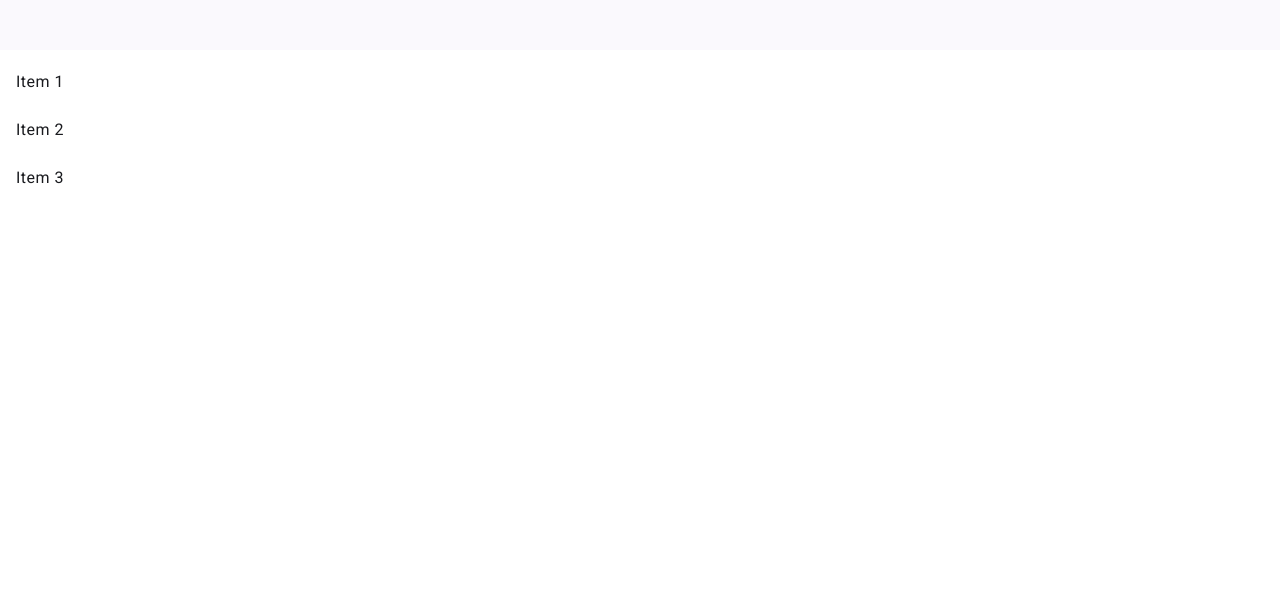
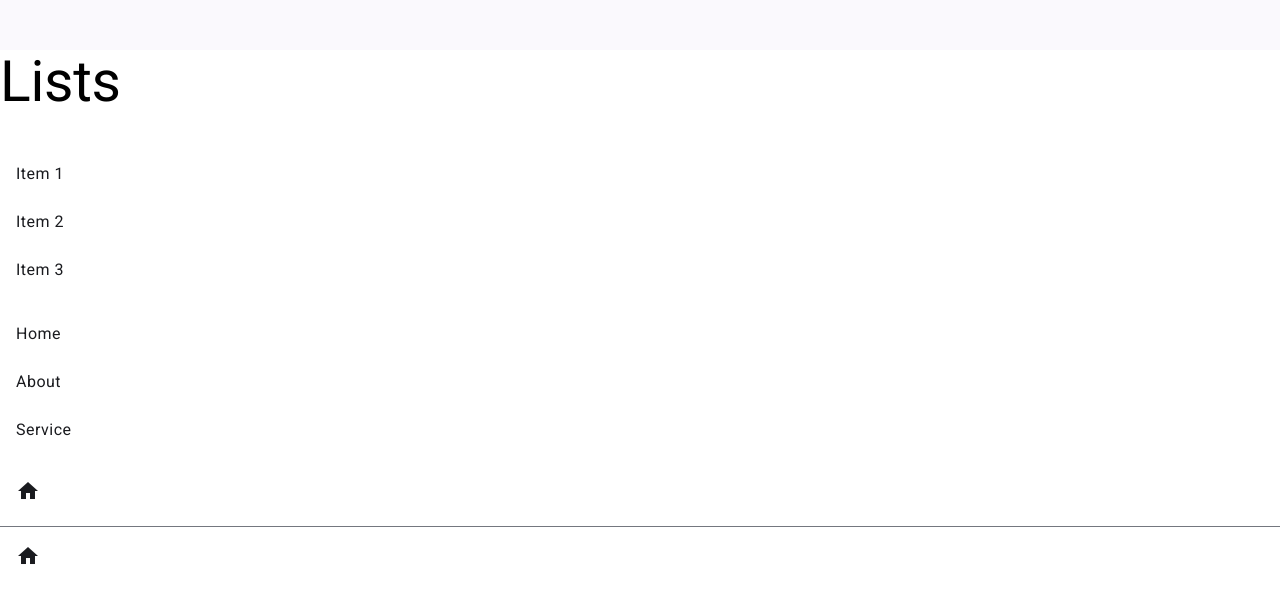
Before and after one commit to A1ien1385/Angular-Material, an Angular app: page / in a window 1280 px wide. Shown: the part 814-1405 px from the top of the page. Before the commit the page ends 1024 px from the top, so only its background shows below. Built offline with nearby package versions, Linux system fonts and the light colour scheme.

Commit message:
Lists done

```diff
--- a/src/app/app.component.html
+++ b/src/app/app.component.html
@@ -56,8 +56,30 @@
 
 </mat-sidenav-container>
 
+<h1>Lists</h1>
+
 <mat-list dense>
   <mat-list-item>Item 1</mat-list-item>
   <mat-list-item>Item 2</mat-list-item>
   <mat-list-item>Item 3</mat-list-item>
 </mat-list>
+
+<mat-nav-list>
+  <a mat-list-item href="#">Home</a>
+  <a mat-list-item href="#">About</a>
+  <a mat-list-item href="#">Service</a>
+</mat-nav-list>
+
+<mat-list>
+  <mat-list-item>
+    <mat-icon>home</mat-icon>
+  </mat-list-item>
+</mat-list>
+<mat-divider></mat-divider>
+<mat-list>
+  <mat-list-item>
+    <mat-icon>home</mat-icon>
+  </mat-list-item>
+</mat-list>
+
+<!-- https://youtu.be/jUfEn032IL8?list=PLwjFlNskYHkzjHI1NaxmTlC0-WFrYBazW&t=4487 -->
--- a/src/app/material/material.module.ts
+++ b/src/app/material/material.module.ts
@@ -8,6 +8,7 @@ import {MatSidenavModule} from '@angular/material/sidenav';
 import {FormsModule} from '@angular/forms';
 import {MatMenuModule} from '@angular/material/menu';
 import {MatListModule} from '@angular/material/list';
+import {MatIconModule} from '@angular/material/icon';
 
 const MaterialComponents = [
   MatButtonModule,
@@ -17,7 +18,8 @@ const MaterialComponents = [
   MatSidenavModule,
   FormsModule,
   MatMenuModule,
-  MatListModule
+  MatListModule,
+  MatIconModule
 ]
 
 
```
